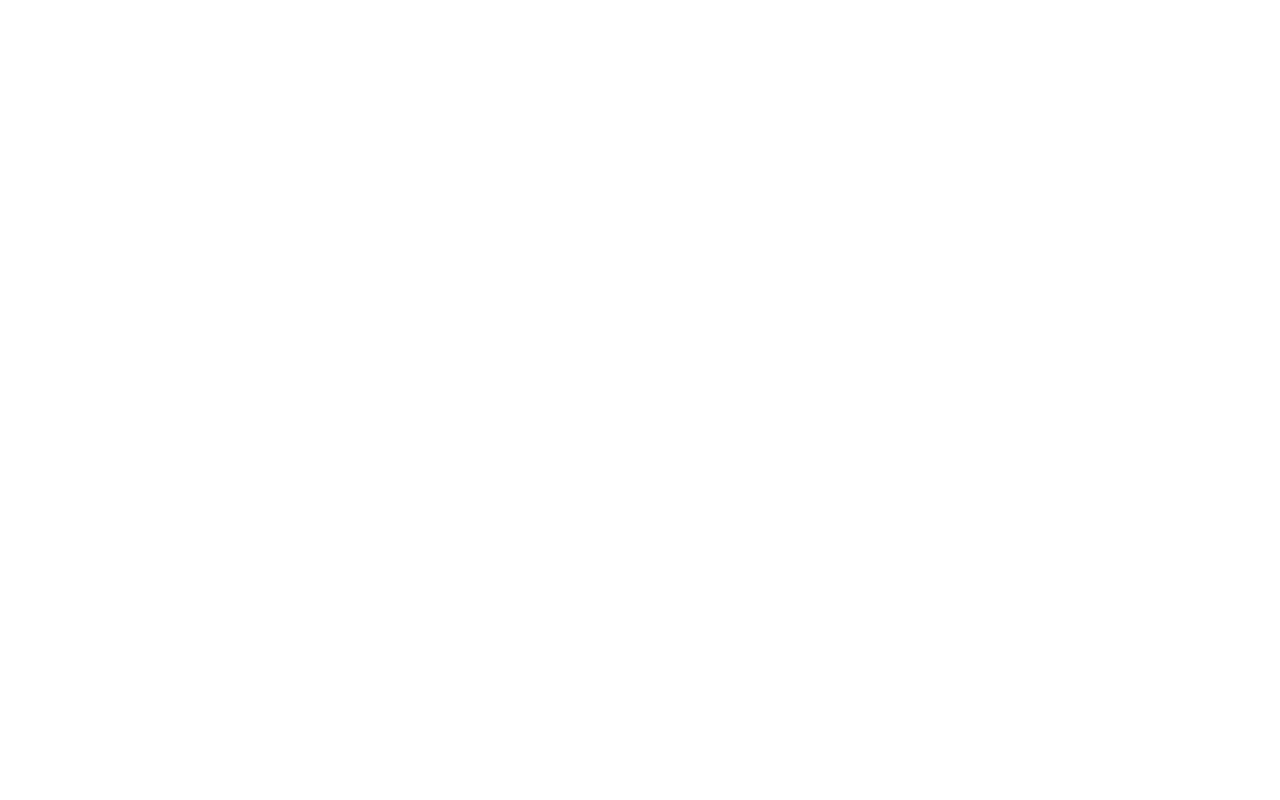
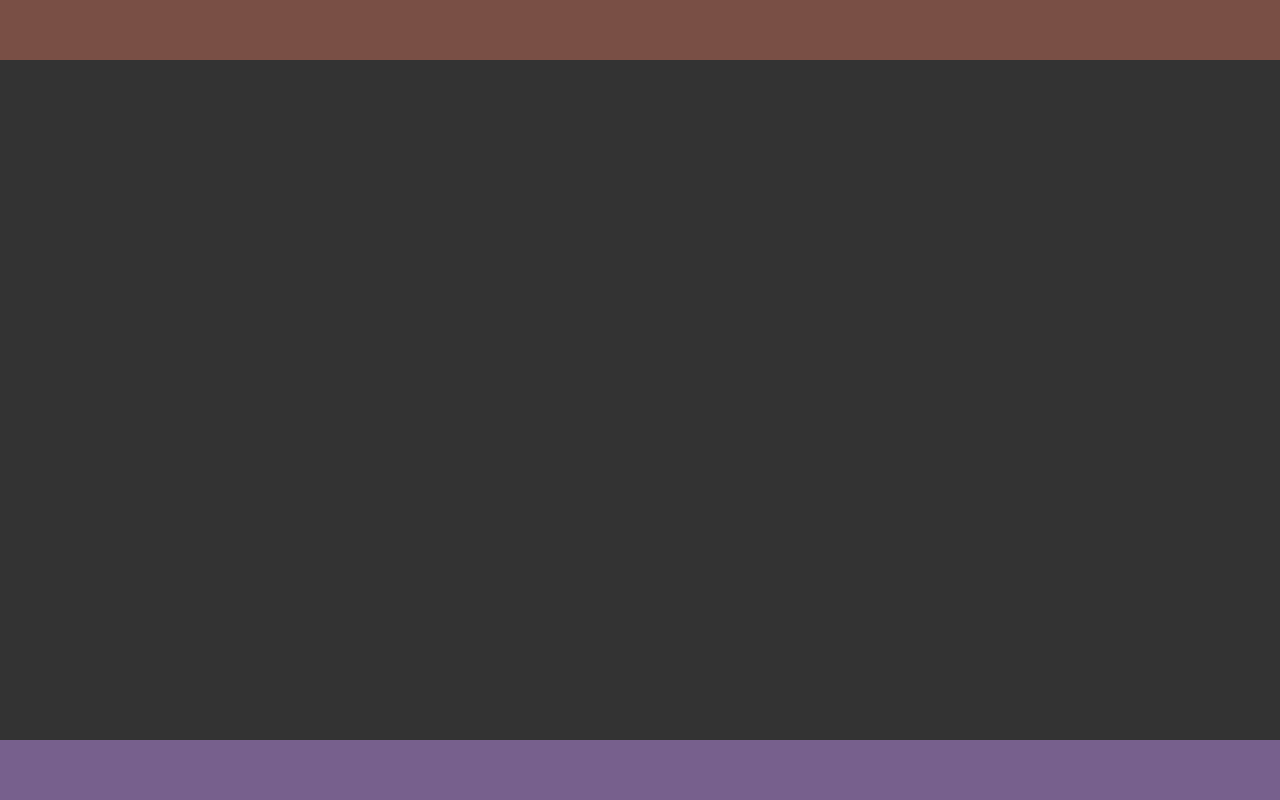
Before and after one commit to dima92/cssMemSlider, a plain HTML site: page cssMemSlider/index.html in a window 1280 px wide. Drawn offline with Linux system fonts and the light colour scheme.

Commit message:
feat: add style template for task (Sat Oct 16 2021 04:49:57)

```diff
--- a/cssMemSlider/index.html
+++ b/cssMemSlider/index.html
@@ -9,6 +9,10 @@
   <title>cssMemSlider</title>
 </head>
 <body>
-
+<div class="wrapper">
+  <header class="header"></header>
+  <main class="main"></main>
+  <footer class="footer"></footer>
+</div>
 </body>
 </html>
--- a/cssMemSlider/style.css
+++ b/cssMemSlider/style.css
@@ -5,3 +5,40 @@
   padding: 0;
   box-sizing: border-box;
 }
+
+body {
+  height: 100vh;
+  width: 100vw;
+  scroll-behavior: smooth;
+  overflow: hidden;
+  line-height: 1;
+  font-size: 24px;
+  background: #333;
+  color: #fff;
+  font-family: Arial, "HelveticaNeueLT Std", Helvetica, sans-serif;
+}
+
+.wrapper {
+  max-width: 1440px;
+  min-height: 100%;
+  margin: 0 auto;
+  display: flex;
+  flex-direction: column;
+}
+
+.header {
+  background-color: #794f45;
+  padding: 30px;
+  text-align: center;
+}
+
+.main {
+  padding: 30px;
+  flex: 1 1 auto;
+}
+
+.footer {
+  background-color: #77608d;
+  padding: 30px;
+  text-align: center;
+}
```
